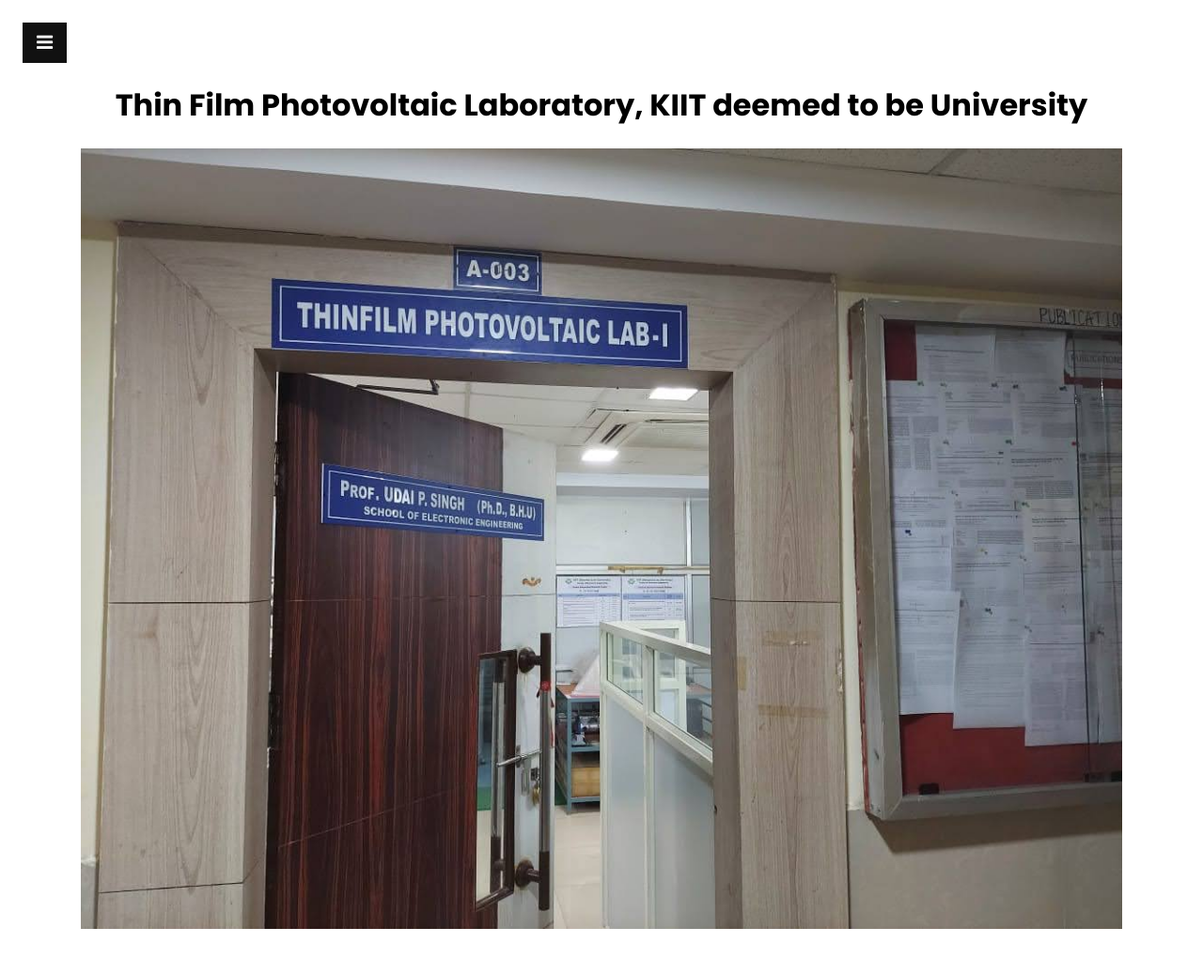
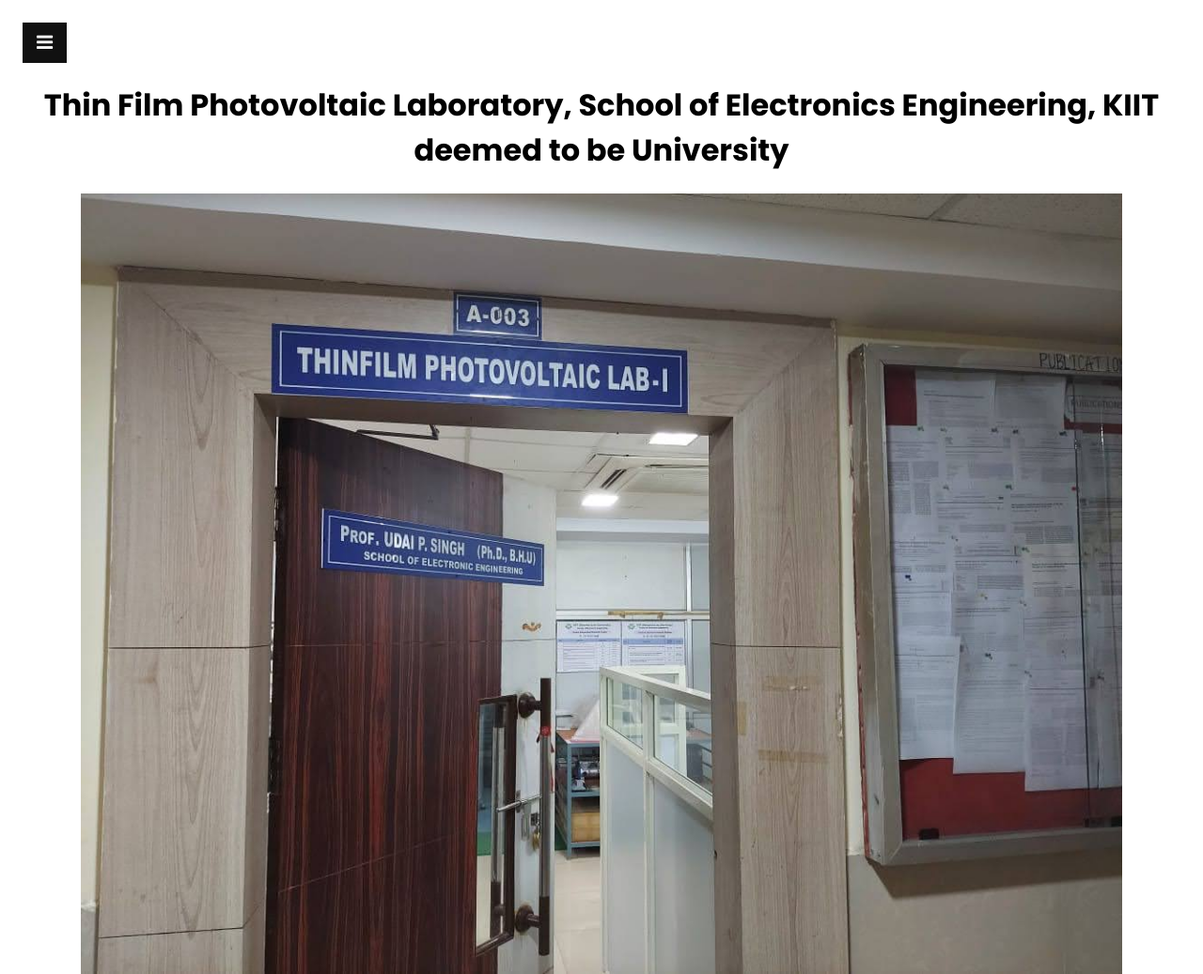
Before and after one commit to thinfilmphotovoltaiclab/thinfilmphotovoltaiclab.github.io, a plain HTML site: page index.html in a window 1280 px wide. Shown: the top 1037 px of the page at 94% size. Drawn offline with Linux system fonts and the light colour scheme.

Commit message:
Electronics Added

```diff
--- a/index.html
+++ b/index.html
@@ -25,7 +25,7 @@
 
 <div id="main">
   <button class="openbtn" onclick="openNav()" id="hkl"><i class="fa fa-bars"></i></button>
-  <p class="mahe">Thin Film Photovoltaic Laboratory, KIIT deemed to be University</p>
+  <p class="mahe">Thin Film Photovoltaic Laboratory, School of Electronics Engineering, KIIT deemed to be University</p>
   <div class="slidu">
     <img class="responsiveban" src="asset/IMG-20211027-WA0043.jpg">
     <img class="responsiveban" src="asset/IMG-20211027-WA0044.jpg">
```
